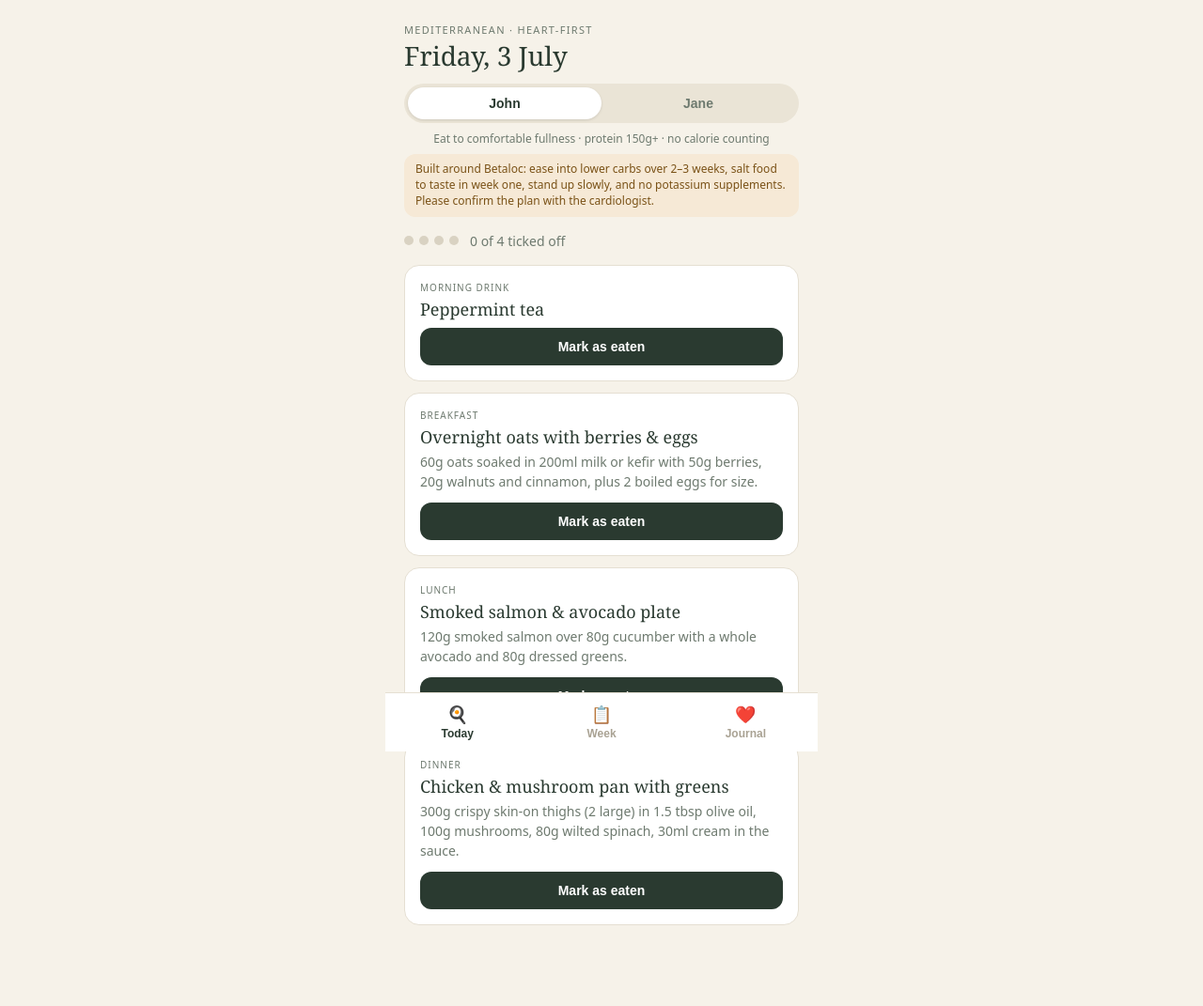
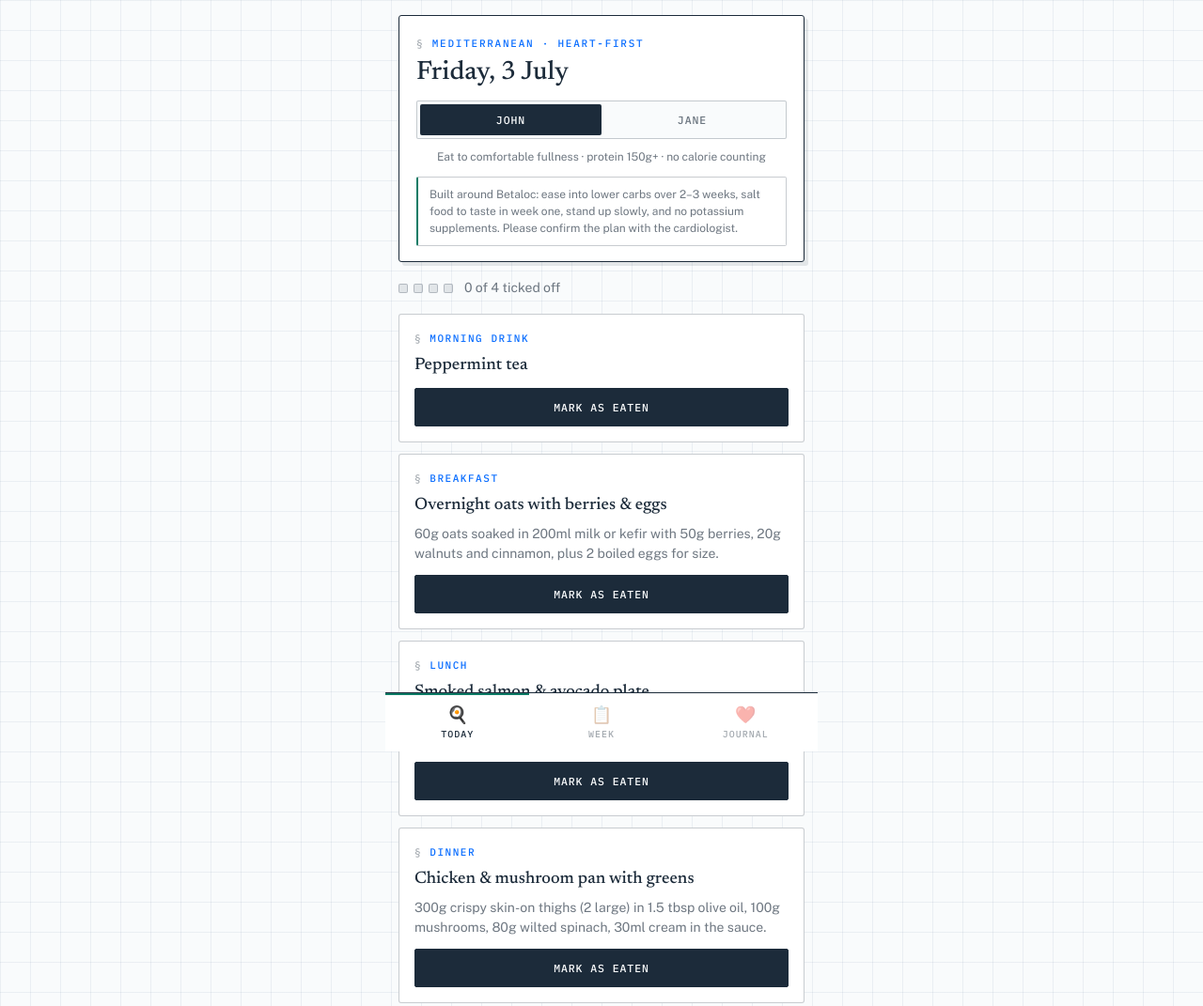
Before and after one commit to lisaesterhuizen0-wq/heart-meal-planner, a plain HTML site: page index.html in a window 1280 px wide. Shown: the top 1071 px of the page at 94% size. Drawn offline with nearby package versions, Linux system fonts and the light colour scheme.

Commit message:
Reskin to Field Notes v2 design system; app logic and John/Jane anonymisation unchanged
Co-Authored-By: Claude Opus 4.8 (1M context) <noreply@anthropic.com>

```diff
--- a/index.html
+++ b/index.html
@@ -4,80 +4,135 @@
 <meta charset="UTF-8" />
 <meta name="viewport" content="width=device-width, initial-scale=1.0, maximum-scale=1.0, user-scalable=no" />
 <title>Heart-first meal plan</title>
+<link rel="preconnect" href="https://fonts.googleapis.com" />
+<link rel="preconnect" href="https://fonts.gstatic.com" crossorigin />
+<link href="https://fonts.googleapis.com/css2?family=Newsreader:ital,opsz,wght@0,6..72,400;0,6..72,500;1,6..72,400;1,6..72,500&family=Public+Sans:wght@400;500;600&family=IBM+Plex+Mono:wght@400;500&display=swap" rel="stylesheet" />
 <style>
+  /* ---- Field Notes v2 tokens ---- */
   :root{
-    --bg:#F6F2E9; --card:#FFFFFF; --ink:#2A3A30; --inkSoft:#6E7A6F;
-    --herb:#2F6B4F; --herbSoft:#E4EFE7; --amber:#C97F2B; --amberSoft:#F6E9D6;
-    --rose:#B65C5C; --roseSoft:#F4E4E4; --line:#E5DFD2;
+    --paper:#F9FBFC; --card:#FFFFFF;
+    --ink:#1C2B3A; --inkSoft:rgba(28,43,58,.64); --ink-faint:rgba(28,43,58,.40);
+    --ochre:#0E7C66; --ochre-deep:#095A4A; --ochre-soft:rgba(14,124,102,.10);
+    --rule:rgba(28,43,58,.24); --rule-soft:rgba(28,43,58,.10);
+    --grid:rgba(43,76,126,.07); --blue:#0B6EFF;
+    --serif:"Newsreader",Georgia,serif;
+    --sans:"Public Sans",system-ui,-apple-system,'Segoe UI',sans-serif;
+    --mono:"IBM Plex Mono",ui-monospace,'Cascadia Mono',monospace;
   }
   *{box-sizing:border-box; -webkit-tap-highlight-color:transparent;}
   html,body{margin:0; padding:0;}
   body{
-    background:var(--bg); color:var(--ink);
-    font-family:system-ui,-apple-system,'Segoe UI',sans-serif;
+    background-color:var(--paper);
+    background-image:
+      linear-gradient(var(--grid) 1px, transparent 1px),
+      linear-gradient(90deg, var(--grid) 1px, transparent 1px);
+    background-size:32px 32px;
+    color:var(--ink);
+    font-family:var(--sans);
+    font-size:16px; line-height:1.65;
+    -webkit-font-smoothing:antialiased;
     min-height:100vh;
   }
   .app{max-width:460px; margin:0 auto; min-height:100vh; display:flex; flex-direction:column;}
-  .serif{font-family:Georgia,'Times New Roman',serif;}
-  header{padding:24px 20px 12px;}
-  .kicker{text-transform:uppercase; letter-spacing:.12em; font-size:11px; color:var(--inkSoft); margin:0 0 4px;}
-  h1{font-family:Georgia,serif; font-size:28px; line-height:1.15; margin:0 0 14px; font-weight:normal;}
-  .toggle{display:flex; background:#EAE4D6; border-radius:999px; padding:4px;}
+  .serif{font-family:var(--serif);}
+  em{font-style:normal;}
+
+  header{
+    margin:16px 14px 12px; padding:20px 18px 16px;
+    background:var(--card); border:1px solid var(--ink); border-radius:3px;
+    box-shadow:4px 4px 0 var(--rule-soft);
+  }
+  .kicker{
+    font-family:var(--mono); text-transform:uppercase; letter-spacing:.16em;
+    font-size:11px; color:var(--blue); margin:0 0 6px; font-weight:500;
+  }
+  .kicker::before{content:"§ "; color:var(--ink-faint);}
+  h1{font-family:var(--serif); font-size:28px; line-height:1.15; margin:0 0 14px; font-weight:500; color:var(--ink);}
+  .toggle{display:flex; background:var(--paper); border:1px solid var(--rule); border-radius:2px; padding:3px;}
   .toggle button{
-    flex:1; padding:9px 0; border:none; border-radius:999px; background:transparent;
-    color:var(--inkSoft); font-size:14px; font-weight:600; cursor:pointer;
+    flex:1; padding:9px 0; border:none; border-radius:2px; background:transparent;
+    color:var(--inkSoft); font-family:var(--mono); font-size:11.5px; font-weight:500;
+    text-transform:uppercase; letter-spacing:.08em; cursor:pointer;
   }
-  .toggle button.on{background:var(--card); color:var(--ink); box-shadow:0 1px 3px rgba(0,0,0,.12);}
-  .target{margin:8px 0 0; text-align:center; font-size:12px; color:var(--inkSoft);}
-  .note{margin-top:8px; border-radius:12px; padding:8px 12px; font-size:12px; background:var(--amberSoft); color:#7A5217; line-height:1.4;}
-  main{flex:1; padding:0 20px 110px;}
+  .toggle button.on{background:var(--ink); color:var(--paper);}
+  .target{margin:10px 0 0; text-align:center; font-size:12px; color:var(--inkSoft);}
+  .note{
+    margin-top:10px; border:1px solid var(--rule); border-left:2px solid var(--ochre);
+    border-radius:2px; padding:9px 12px; font-size:12px; background:var(--card);
+    color:var(--inkSoft); line-height:1.5;
+  }
+  main{flex:1; padding:0 14px 110px;}
   .dayscroll{display:flex; gap:6px; overflow-x:auto; padding:0 0 12px; scrollbar-width:none;}
   .dayscroll::-webkit-scrollbar{display:none;}
   .chip{
-    padding:8px 12px; border-radius:999px; font-size:14px; font-weight:600; white-space:nowrap;
-    background:var(--card); color:var(--inkSoft); border:1px solid var(--line); cursor:pointer;
+    padding:8px 12px; border-radius:2px; font-family:var(--mono); font-size:11.5px;
+    font-weight:500; text-transform:uppercase; letter-spacing:.08em; white-space:nowrap;
+    background:var(--card); color:var(--inkSoft); border:1px solid var(--rule); cursor:pointer;
   }
-  .chip.on{background:var(--ink); color:#fff;}
+  .chip.on{background:var(--ink); color:var(--paper); border-color:var(--ink);}
   .progress{display:flex; align-items:center; gap:12px; margin:4px 0 16px;}
   .dots{display:flex; gap:6px;}
-  .dot{width:10px; height:10px; border-radius:999px; background:#D9D2C2;}
-  .dot.on{background:var(--herb);}
+  .dot{width:10px; height:10px; border-radius:2px; background:var(--rule-soft); border:1px solid var(--rule);}
+  .dot.on{background:var(--ochre); border-color:var(--ochre);}
   .progress span{font-size:14px; color:var(--inkSoft);}
-  .card{background:var(--card); border:1px solid var(--line); border-radius:16px; padding:16px; margin-bottom:12px;}
-  .card.done{background:var(--herbSoft); border-color:#CBE0D2;}
-  .label{text-transform:uppercase; font-size:10px; letter-spacing:.1em; color:var(--inkSoft); margin:0 0 4px;}
-  .mealname{font-family:Georgia,serif; font-size:18px; margin:0 0 4px;}
+  .card{background:var(--card); border:1px solid var(--rule); border-radius:3px; padding:16px; margin-bottom:12px;}
+  .card.done{background:var(--ochre-soft); border-color:var(--ochre);}
+  .label{
+    font-family:var(--mono); text-transform:uppercase; font-size:11px; letter-spacing:.14em;
+    color:var(--blue); font-weight:500; margin:0 0 6px;
+  }
+  .label::before{content:"§ "; color:var(--ink-faint);}
+  .mealname{font-family:var(--serif); font-size:18px; margin:0 0 4px; color:var(--ink); font-weight:500;}
   .desc{font-size:14px; color:var(--inkSoft); margin:0 0 12px; line-height:1.5;}
   .btnrow{display:flex; gap:8px; margin-top:8px;}
-  .btn{flex:1; padding:12px 0; border:none; border-radius:12px; font-size:14px; font-weight:600; cursor:pointer;}
-  .btn-ink{background:var(--ink); color:#fff;}
-  .btn-herb{background:var(--herb); color:#fff;}
-  h2{font-family:Georgia,serif; font-size:20px; font-weight:normal; margin:0 0 12px;}
+  .btn{
+    flex:1; padding:12px 0; border:1px solid var(--ink); border-radius:2px;
+    font-family:var(--mono); font-size:11.5px; font-weight:500; text-transform:uppercase;
+    letter-spacing:.08em; cursor:pointer;
+  }
+  .btn-ink{background:var(--ink); color:var(--paper);}
+  .btn-ink:hover{background:var(--ochre-deep); border-color:var(--ochre-deep);}
+  .btn-herb{background:var(--ochre-deep); color:var(--paper); border-color:var(--ochre-deep);}
+  h2{font-family:var(--serif); font-size:20px; font-weight:500; margin:0 0 12px; color:var(--ink);}
   .feel{display:flex; flex-direction:column; gap:8px; margin-bottom:12px;}
-  .feel button{padding:12px 0; border-radius:12px; font-size:14px; font-weight:600; cursor:pointer; border:1px solid transparent;}
+  .feel button{
+    padding:12px 0; border-radius:2px; font-family:var(--mono); font-size:12px; font-weight:500;
+    text-transform:uppercase; letter-spacing:.06em; cursor:pointer; border:1px solid transparent;
+  }
   .vitals{display:flex; gap:8px; margin-bottom:12px;}
   .vitals > div{flex:1;}
-  .flabel{font-size:12px; font-weight:600; color:var(--inkSoft);}
+  .flabel{
+    font-family:var(--mono); font-size:10px; font-weight:500; text-transform:uppercase;
+    letter-spacing:.1em; color:var(--inkSoft);
+  }
   input,textarea{
-    width:100%; border-radius:12px; padding:12px; font-size:14px; margin-top:4px;
-    background:var(--bg); border:1px solid var(--line); color:var(--ink);
-    font-family:inherit; resize:none;
+    width:100%; border-radius:2px; padding:12px; font-size:14px; margin-top:4px;
+    background:var(--paper); border:1px solid var(--rule); color:var(--ink);
+    font-family:var(--sans); resize:none;
   }
+  input:focus,textarea:focus{outline:none; border-color:var(--ochre);}
   .hint{font-size:12px; color:var(--inkSoft); margin:8px 0 0; line-height:1.4;}
-  .histhead{text-transform:uppercase; font-size:10px; letter-spacing:.1em; color:var(--inkSoft); margin:0 0 8px;}
-  .hist{display:flex; align-items:flex-start; gap:12px; background:var(--card); border:1px solid var(--line); border-radius:12px; padding:12px; margin-bottom:8px;}
-  .hdot{width:10px; height:10px; border-radius:999px; margin-top:6px; flex-shrink:0;}
-  .hist .d{font-size:14px; font-weight:600; margin:0;}
+  .histhead{
+    font-family:var(--mono); text-transform:uppercase; font-size:11px; letter-spacing:.14em;
+    color:var(--blue); font-weight:500; margin:0 0 8px;
+  }
+  .histhead::before{content:"§ "; color:var(--ink-faint);}
+  .hist{display:flex; align-items:flex-start; gap:12px; background:var(--card); border:1px solid var(--rule); border-radius:3px; padding:12px; margin-bottom:8px;}
+  .hdot{width:10px; height:10px; border-radius:2px; margin-top:6px; flex-shrink:0;}
+  .hist .d{font-size:14px; font-weight:600; margin:0; color:var(--ink);}
   .hist .s{font-size:14px; color:var(--inkSoft); margin:2px 0 0; line-height:1.4;}
   nav{
     position:fixed; bottom:0; left:0; right:0; max-width:460px; margin:0 auto;
-    display:flex; background:var(--card); border-top:1px solid var(--line);
+    display:flex; background:var(--card); border-top:1px solid var(--ink);
   }
-  nav button{flex:1; padding:12px 0; border:none; background:none; display:flex; flex-direction:column; align-items:center; gap:2px; cursor:pointer; color:#A9A293;}
-  nav button.on{color:var(--ink);}
+  nav button{flex:1; padding:12px 0; border:none; background:none; display:flex; flex-direction:column; align-items:center; gap:3px; cursor:pointer; color:var(--ink-faint);}
+  nav button.on{color:var(--ink); box-shadow:inset 0 2px 0 var(--ochre);}
   nav .ico{font-size:18px;}
-  nav .txt{font-size:12px; font-weight:600;}
-  .disclaimer{font-size:11px; color:var(--inkSoft); text-align:center; padding:0 20px 8px; line-height:1.5;}
+  nav .txt{font-family:var(--mono); font-size:10px; font-weight:500; text-transform:uppercase; letter-spacing:.1em;}
+  .disclaimer{
+    font-size:11px; color:var(--ink-faint); text-align:center; padding:14px 20px 10px;
+    margin:8px 14px 0; line-height:1.5; border-top:3px double var(--ink);
+  }
 </style>
 </head>
 <body>
@@ -93,7 +148,7 @@
     <div class="note" id="betaloc"></div>
   </header>
   <main id="main"></main>
-  <p class="disclaimer">Portfolio demo — names anonymised (John &amp; Jane are placeholders). A guide, not medical advice. Check any real plan with a cardiologist or GP before making changes.</p>
+  <p class="disclaimer">Portfolio demo. Names anonymised (John &amp; Jane are placeholders). A guide, not medical advice. Check any real plan with a cardiologist or GP before making changes.</p>
   <nav id="nav">
     <button data-t="today"><span class="ico">🍳</span><span class="txt">Today</span></button>
     <button data-t="week"><span class="ico">📋</span><span class="txt">Week</span></button>
```
